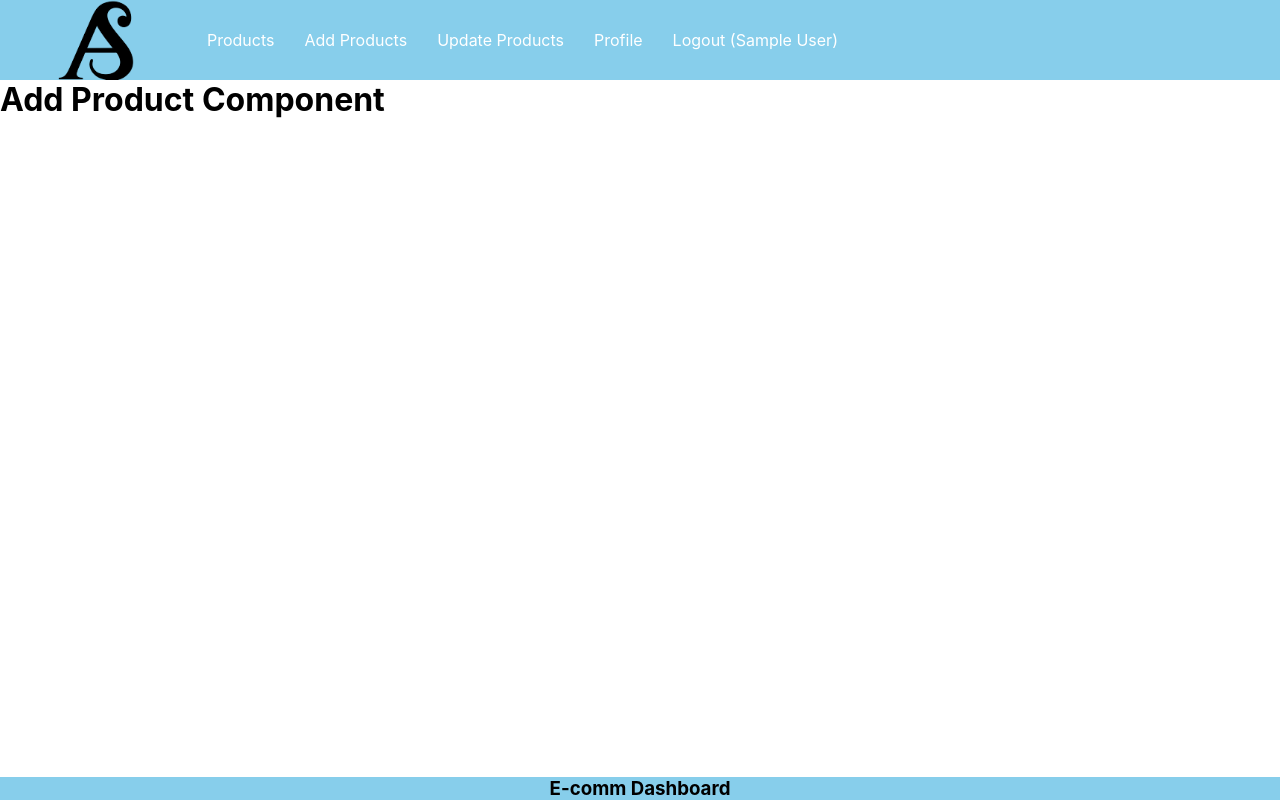
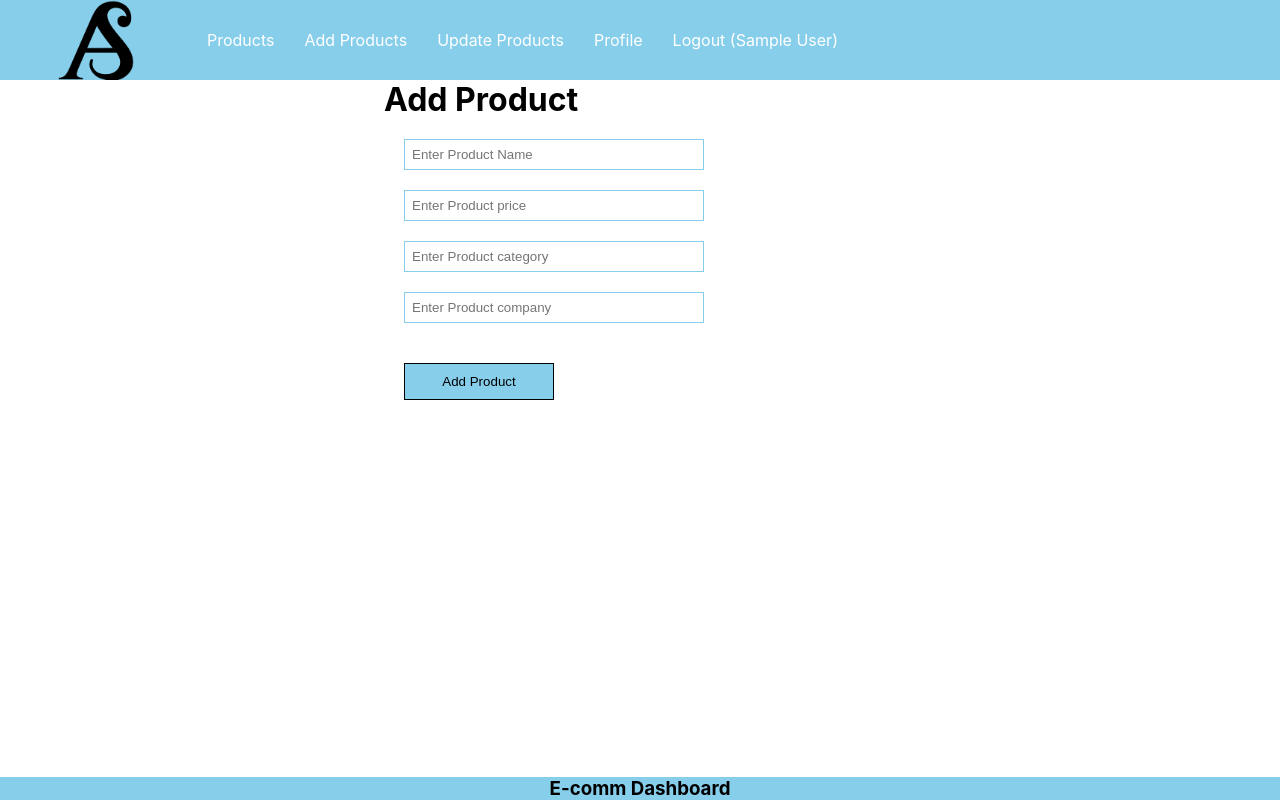
Before and after one commit to Ahmer-Siddiqui/E-Commerce, a React (Create React App) app in the folder frontend/: page /add in a window 1280 px wide. Built offline with nearby package versions, Linux system fonts and the light colour scheme; sample sign-in values are in the browser's storage.

Commit message:
Add Product API UI

```diff
--- a/frontend/src/App.css
+++ b/frontend/src/App.css
@@ -21,7 +21,7 @@
 }
 .nav-right{
   display: flex;
-  justify-content: end;
+  justify-content: flex-end;
 }
 .nav-ul li{
   display:  inline-block;
@@ -39,7 +39,7 @@
   width: 100%;
   text-align: center;
 }
-.register{
+.register, .product{
   margin-left: 30%;
 }
 .login{
--- a/frontend/src/App.js
+++ b/frontend/src/App.js
@@ -5,6 +5,7 @@ import Footer from "./components/Footer";
 import SignUp from "./components/SignUp";
 import PrivateComponent from "./components/PrivateComponent";
 import Login from "./components/Login";
+import AddProduct from "./components/AddProduct";
 
 function App() {
   return (
@@ -14,7 +15,7 @@ function App() {
 
         <Route path="/" element={<PrivateComponent />}>
           <Route path="/" element={<h1>Product Listing Component</h1>} />
-          <Route path="/add" element={<h1>Add Product Component</h1>} />
+          <Route path="/add" element={<AddProduct />} />
           <Route path="/update" element={<h1>Update Product Component</h1>} />
           <Route path="/logout" element={<h1>Logout Product Component</h1>} />
           <Route path="/profile" element={<h1>Profile Product Component</h1>} />
--- /dev/null
+++ b/frontend/src/components/AddProduct.js
@@ -0,0 +1,55 @@
+import React, { useState } from "react";
+
+const AddProduct = () => {
+  const [name, setName] = useState("");
+  const [price, setPrice] = useState("");
+  const [category, setCategory] = useState("");
+  const [company, setCompany] = useState("");
+  const addProduct = ()=>{
+    console.log(name,price,company,category);
+  }
+  return (
+    <div className="product">
+      <h1>Add Product</h1>
+      <input
+        type="text"
+        className="inputBox"
+        placeholder="Enter Product Name"
+        value={name}
+        onChange={(e) => {
+          setName(e.target.value);
+        }}
+      />
+      <input
+        type="text"
+        className="inputBox"
+        placeholder="Enter Product price"
+        value={price}
+        onChange={(e) => {
+        setPrice(e.target.value);
+        }}
+      />
+      <input
+        type="text"
+        className="inputBox"
+        placeholder="Enter Product category"
+        value={category}
+        onChange={(e) => {
+        setCategory(e.target.value);
+        }}
+      />
+      <input
+        type="text"
+        className="inputBox"
+        placeholder="Enter Product company"
+        value={company}
+        onChange={(e) => {
+        setCompany(e.target.value);
+        }}
+      />
+      <button onClick={addProduct} className="appButton">Add Product</button>
+    </div>
+  );
+};
+
+export default AddProduct;
```
